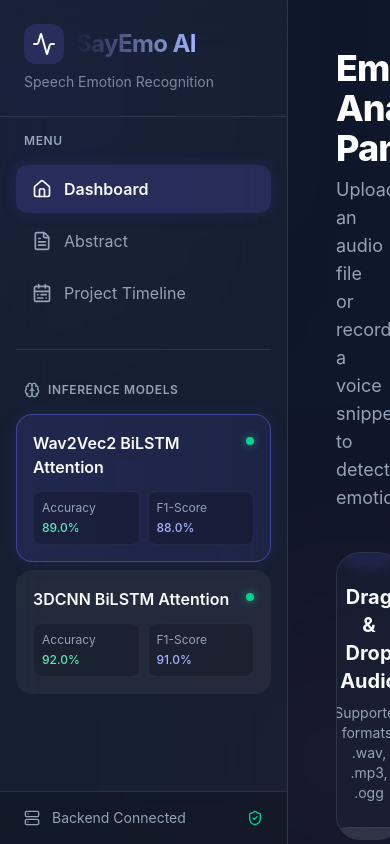
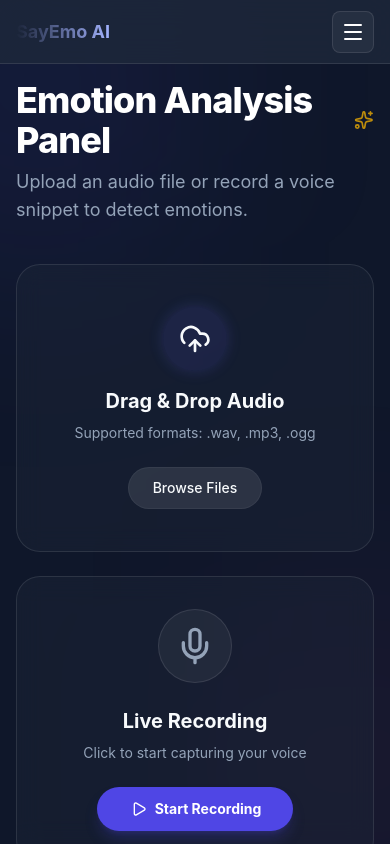
Before and after one commit to SONNYisCoding/SayEmo, a React (Vite) app in the folder frontend/: page / in a window 390 px wide. Built offline with nearby package versions, Linux system fonts and the light colour scheme.

Commit message:
Update mobile UI

```diff
--- a/frontend/src/App.tsx
+++ b/frontend/src/App.tsx
@@ -4,6 +4,7 @@ import { Sidebar } from './components/Sidebar';
 import { Dashboard } from './pages/Dashboard';
 import { Abstract } from './pages/Abstract';
 import { Timeline } from './pages/Timeline';
+import { Menu, X } from 'lucide-react';
 import type { ModelMetric } from './types';
 
 const MOCK_MODELS: ModelMetric[] = [
@@ -13,6 +14,7 @@ const MOCK_MODELS: ModelMetric[] = [
 
 function Layout() {
   const [selectedModel, setSelectedModel] = useState<string>(MOCK_MODELS[0].id);
+  const [isSidebarOpen, setIsSidebarOpen] = useState(false);
   const selectedModelName = MOCK_MODELS.find(m => m.id === selectedModel)?.name || 'Unknown Model';
 
   return (
@@ -24,13 +26,25 @@ function Layout() {
       </div>
 
       <div className="relative z-10 flex w-full">
+        {/* Mobile Header */}
+        <div className="md:hidden fixed top-0 left-0 right-0 h-16 bg-surface/80 backdrop-blur-xl border-b border-white/10 z-50 flex items-center justify-between px-4">
+          <span className="font-bold text-lg bg-clip-text text-transparent bg-gradient-to-r from-primary-400 to-indigo-300">
+            SayEmo AI
+          </span>
+          <button onClick={() => setIsSidebarOpen(!isSidebarOpen)} className="p-2 bg-white/5 rounded-lg border border-white/10 text-white">
+            {isSidebarOpen ? <X className="w-6 h-6" /> : <Menu className="w-6 h-6" />}
+          </button>
+        </div>
+
         <Sidebar
           models={MOCK_MODELS}
           selectedModel={selectedModel}
           onSelectModel={setSelectedModel}
+          isOpen={isSidebarOpen}
+          setIsOpen={setIsSidebarOpen}
         />
 
-        <main className="flex-1 overflow-y-auto p-12 relative">
+        <main className="flex-1 overflow-y-auto p-4 pt-20 md:p-12 relative w-full overflow-x-hidden">
           <Outlet context={{ selectedModel, selectedModelName }} />
         </main>
       </div>
--- a/frontend/src/components/Sidebar.tsx
+++ b/frontend/src/components/Sidebar.tsx
@@ -7,11 +7,20 @@ interface SidebarProps {
     models: ModelMetric[];
     selectedModel: string;
     onSelectModel: (id: string) => void;
+    isOpen?: boolean;
+    setIsOpen?: (isOpen: boolean) => void;
 }
 
-export const Sidebar: React.FC<SidebarProps> = ({ models, selectedModel, onSelectModel }) => {
+export const Sidebar: React.FC<SidebarProps> = ({ models, selectedModel, onSelectModel, isOpen = false, setIsOpen }) => {
     return (
-        <aside className="w-72 bg-surface/50 backdrop-blur-xl border-r border-white/10 h-screen flex flex-col transition-all duration-300">
+        <>
+            {/* Mobile Overlay */}
+            <div
+                className={`md:hidden fixed inset-0 bg-black/60 backdrop-blur-sm z-40 transition-opacity duration-300 ${isOpen ? 'opacity-100' : 'opacity-0 pointer-events-none'}`}
+                onClick={() => setIsOpen?.(false)}
+            />
+
+            <aside className={`fixed md:relative z-50 w-72 bg-surface/95 md:bg-surface/50 backdrop-blur-xl border-r border-white/10 h-screen flex flex-col transition-transform duration-300 ${isOpen ? 'translate-x-0' : '-translate-x-full md:translate-x-0'}`}>
                 <div className="p-6 border-b border-white/10">
                     <div className="flex items-center gap-3 text-primary-400 font-bold text-2xl tracking-tight">
                         <div className="p-2 bg-primary-500/20 rounded-xl">
@@ -34,6 +43,7 @@ export const Sidebar: React.FC<SidebarProps> = ({ models, selectedModel, onSelec
                         <nav className="space-y-1">
                             <NavLink
                                 to="/"
+                                onClick={() => setIsOpen?.(false)}
                                 className={({ isActive }) => `flex items-center gap-3 w-full px-4 py-3 rounded-xl transition-all ${isActive
                                     ? 'bg-primary-500/20 text-primary-300 font-semibold shadow-[0_0_15px_rgba(99,102,241,0.15)]'
                                     : 'text-text-secondary hover:bg-white/10 hover:text-white'
@@ -43,6 +53,7 @@ export const Sidebar: React.FC<SidebarProps> = ({ models, selectedModel, onSelec
                             </NavLink>
                             <NavLink
                                 to="/abstract"
+                                onClick={() => setIsOpen?.(false)}
                                 className={({ isActive }) => `flex items-center gap-3 w-full px-4 py-3 rounded-xl transition-all ${isActive
                                     ? 'bg-primary-500/20 text-primary-300 font-semibold shadow-[0_0_15px_rgba(99,102,241,0.15)]'
                                     : 'text-text-secondary hover:bg-white/10 hover:text-white'
@@ -52,6 +63,7 @@ export const Sidebar: React.FC<SidebarProps> = ({ models, selectedModel, onSelec
                             </NavLink>
                             <NavLink
                                 to="/timeline"
+                                onClick={() => setIsOpen?.(false)}
                                 className={({ isActive }) => `flex items-center gap-3 w-full px-4 py-3 rounded-xl transition-all ${isActive
                                     ? 'bg-primary-500/20 text-primary-300 font-semibold shadow-[0_0_15px_rgba(99,102,241,0.15)]'
                                     : 'text-text-secondary hover:bg-white/10 hover:text-white'
@@ -73,7 +85,10 @@ export const Sidebar: React.FC<SidebarProps> = ({ models, selectedModel, onSelec
                             {models.map((model) => (
                                 <button
                                     key={model.id}
-                                onClick={() => onSelectModel(model.id)}
+                                    onClick={() => {
+                                        onSelectModel(model.id);
+                                        setIsOpen?.(false);
+                                    }}
                                     className={`w-full text-left p-4 rounded-2xl transition-all duration-300 relative overflow-hidden group border ${selectedModel === model.id
                                         ? 'bg-primary-500/10 border-primary-500/50 shadow-[0_0_20px_rgba(99,102,241,0.1)]'
                                         : 'bg-white/5 border-transparent hover:bg-white/10 hover:border-white/20'
@@ -114,5 +129,6 @@ export const Sidebar: React.FC<SidebarProps> = ({ models, selectedModel, onSelec
                     </div>
                 </div>
             </aside>
+        </>
     );
 };
```
Lines whose indentation alone changed are shown as unchanged.
